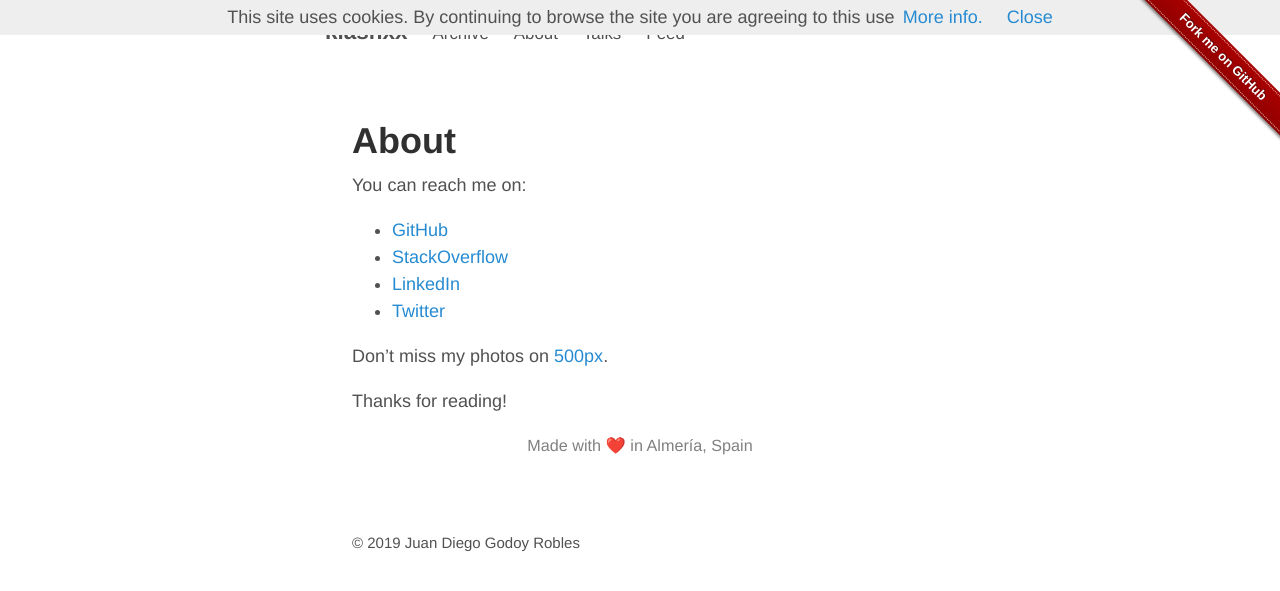
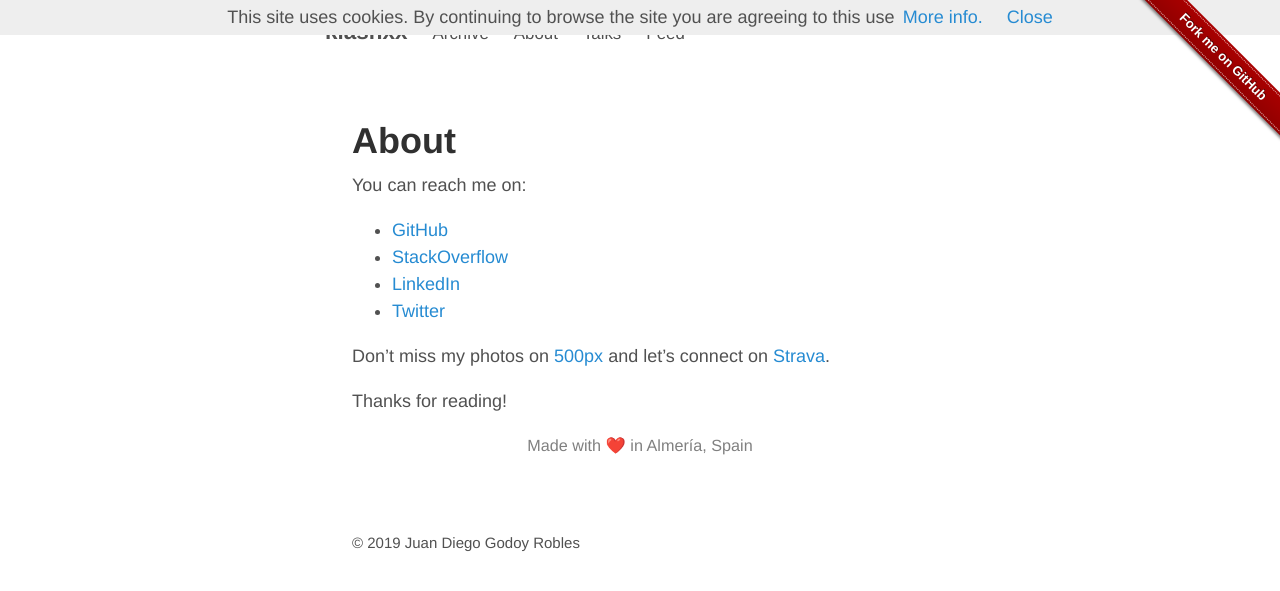
Before and after one commit to klashxx/klashxx.github.io, a Jekyll site: the page built from about.md, in a window 1280 px wide. Shown: the top 591 px of the page. Built offline with Jekyll 4.4.1, drawn with Linux system fonts in a browser that asks for light colours; nearby versions of some CDN libraries; emoji names are drawn with the system emoji font.

Commit message:
strava link

```diff
--- a/about.md
+++ b/about.md
@@ -10,7 +10,8 @@ You can reach me on:
 - [LinkedIn](https://linkedin.com/in/juandiegogodoy)
 - [Twitter](http://twitter.com/klashxx)
 
-Don't miss my photos on [500px](https://500px.com/juan_diego).
+Don't miss my photos on [500px](https://500px.com/juan_diego) and let's connect on [Strava](https://www.strava.com/athletes/6498146).
+
 
 Thanks for reading!
 
```
